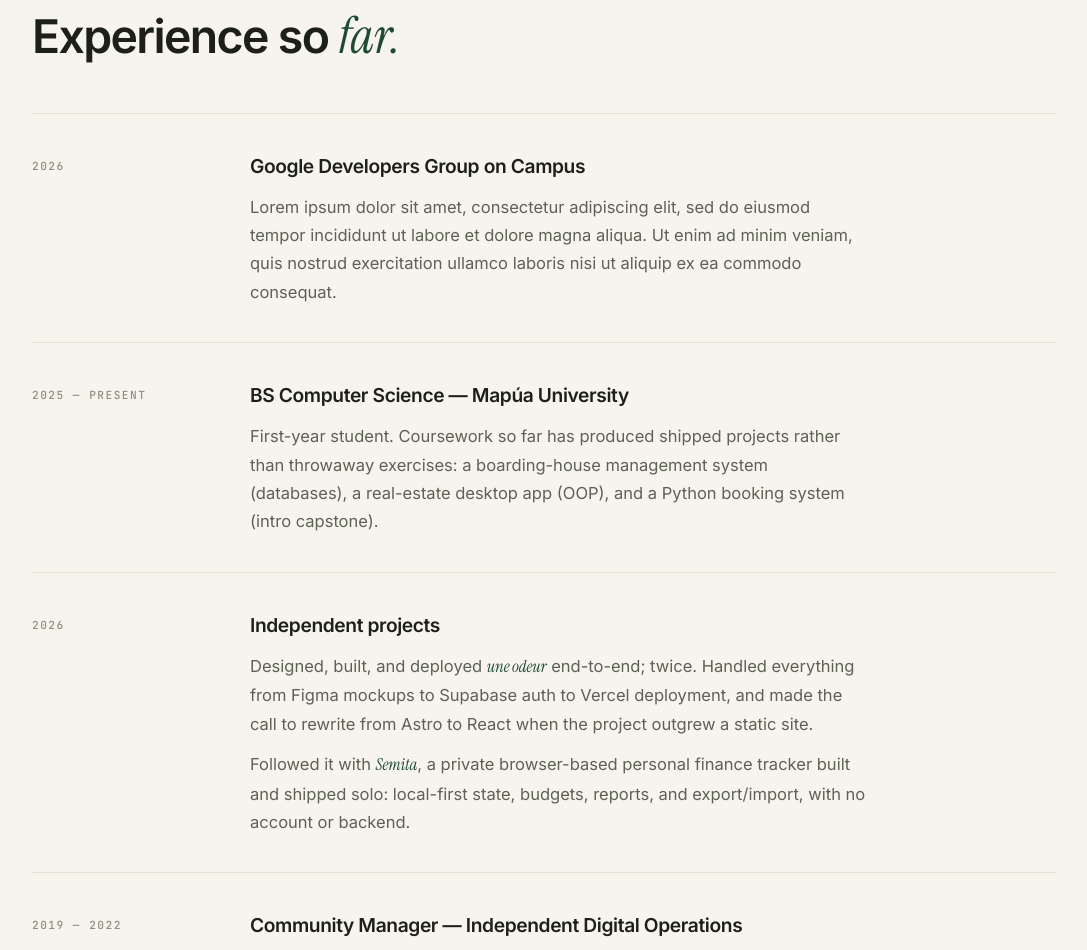
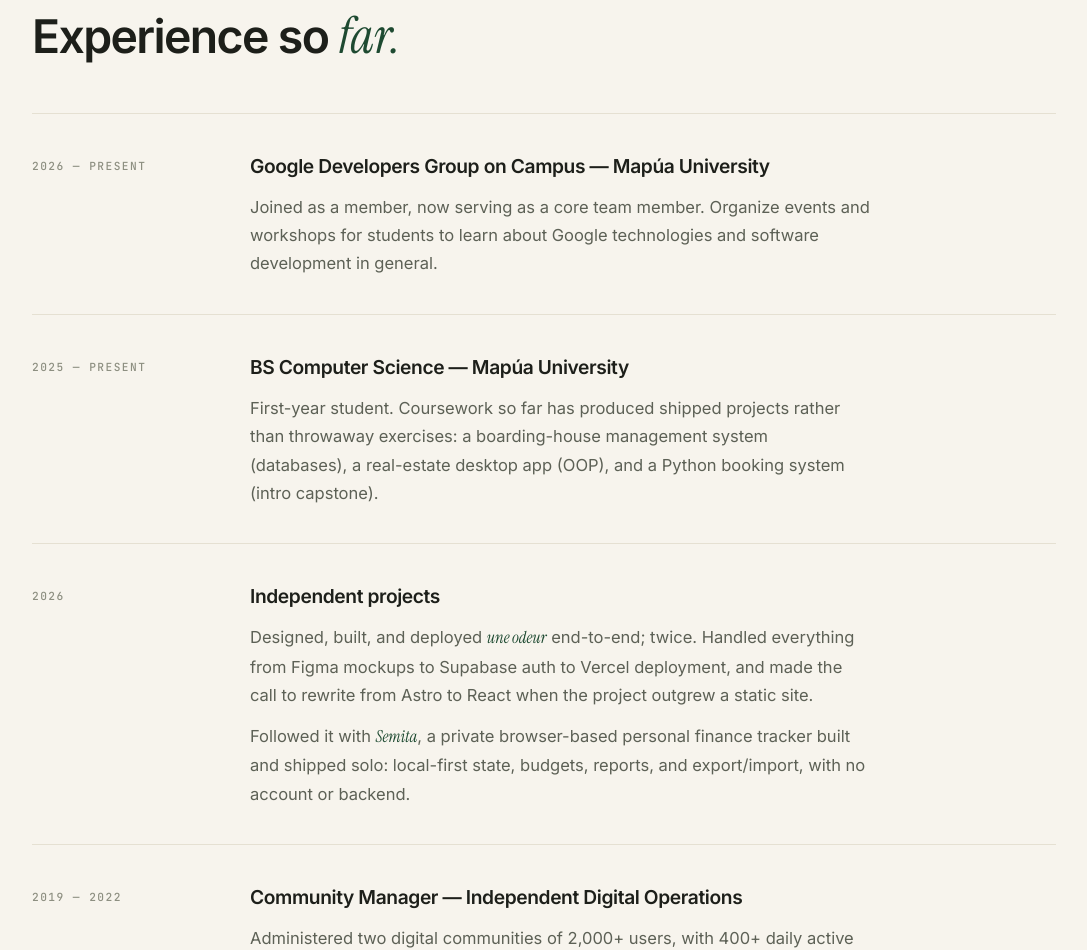
Before and after one commit to wetzuu/SaveTheWorld, a plain HTML site: page index.html in a window 1280 px wide. Shown: the part 4534-5484 px from the top of the page, without its empty margins (96-1183 px from the left). Drawn offline with Linux system fonts and the light colour scheme.

Commit message:
add stuff

```diff
--- a/index.html
+++ b/index.html
@@ -347,14 +347,13 @@
 
         <ol class="timeline">
           <li class="timeline-item reveal">
-            <span class="timeline-date">2026</span>
+            <span class="timeline-date">2026 — present</span>
             <div>
-              <h3>Google Developers Group on Campus</h3>
+              <h3>Google Developers Group on Campus — Mapúa University</h3>
               <p>
-                Lorem ipsum dolor sit amet, consectetur adipiscing elit, sed do
-                eiusmod tempor incididunt ut labore et dolore magna aliqua. Ut enim
-                ad minim veniam, quis nostrud exercitation ullamco laboris nisi ut
-                aliquip ex ea commodo consequat.
+                Joined as a member, now serving as a core team member. Organize events
+                and workshops for students to learn about Google technologies and
+                software development in general.
               </p>
             </div>
           </li>
```
